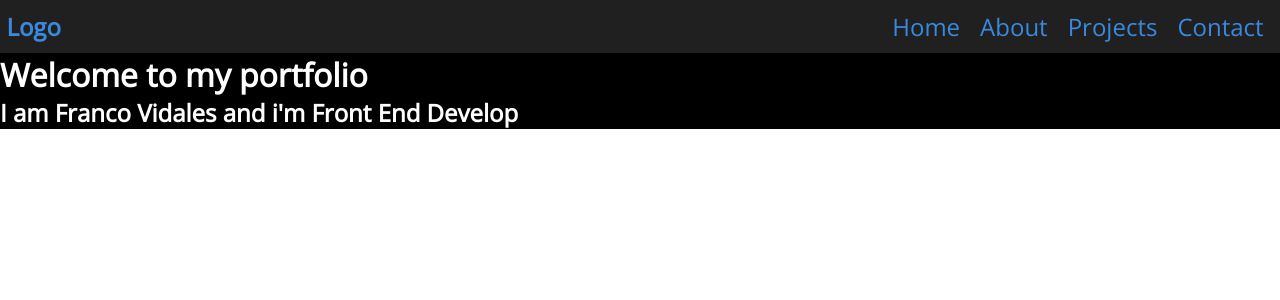
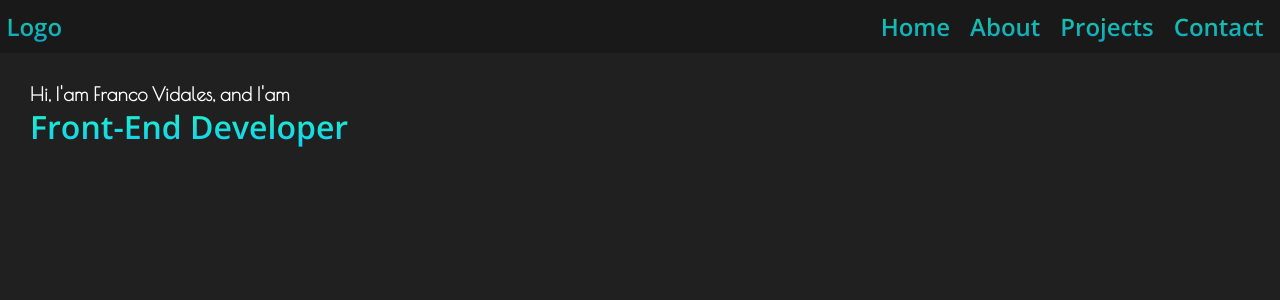
Before and after one commit to KurtCodex/Portfolio, a React (Vite) app: page / in a window 1280 px wide. Shown: the top 300 px of the page. Built offline with nearby package versions, Linux system fonts and the light colour scheme.

Commit message:
Update0.4

```diff
--- a/index.html
+++ b/index.html
@@ -4,8 +4,9 @@
 <head>
   <meta charset="UTF-8" />
   <link rel="icon" type="image/svg+xml" href="/vite.svg" />
+  <link rel="preconnect" href="https://fonts.googleapis.com">
   <link rel="preconnect" href="https://fonts.gstatic.com" crossorigin>
-  <link href="https://fonts.googleapis.com/css2?family=Open+Sans:wght@300&family=Poiret+One&display=swap"
+  <link href="https://fonts.googleapis.com/css2?family=Open+Sans:wght@600&family=Poiret+One&display=swap"
     rel="stylesheet">
   <meta name="viewport" content="width=device-width, initial-scale=1.0" />
   <title>Vite + React</title>
--- a/src/components/Home.jsx
+++ b/src/components/Home.jsx
@@ -1,11 +1,22 @@
 import React from 'react'
 import "../styles/home.scss"
+
+
 export const Home = () => {
     return (
         <>
             <div className='box-home'>
-                <h1>Welcome to my portfolio</h1>
-                <h2>I am Franco Vidales and i'm Front End Develop</h2>
+                <div className='text-home'>
+                    <div className='welcome-text-home'>
+                        <h3>Hi, I'am Franco Vidales, and I'am</h3>
+                    </div>
+                    <div className='title-home'>
+                        <h1>Front-End Developer</h1>
+                    </div>
+                </div>
+                <div className='img-home'>
+                    <img src="" alt="" />
+                </div>
             </div>
         </>
     )
--- a/src/styles/burguerBtn.scss
+++ b/src/styles/burguerBtn.scss
@@ -10,8 +10,8 @@
 }
 
 .nav-icon-6 span {
-    background-color: #3989df;
-    ;
+    background: -webkit-linear-gradient(#1ccda1, #0ea4c6);
+
     position: absolute;
     transition: .3s cubic-bezier(.8, .5, .2, 1.4);
     width: 100%;
--- a/src/styles/home.scss
+++ b/src/styles/home.scss
@@ -1,4 +1,36 @@
 .box-home {
-    background-color: black;
+    display: flex;
+    flex-direction: row;
+    justify-content: flex-start;
+
+
+    background-color: #202020;
     color: white;
+
+    height: 100vh;
+    padding: 30px;
+
+    .text-home {
+        display: flex;
+        flex-direction: column;
+        justify-content: flex-start;
+
+        .title-home {
+            font-family: 'Open Sans', sans-serif;
+            background: -webkit-linear-gradient(#20f9c3, #13cbf4);
+            -webkit-background-clip: text;
+            -webkit-text-fill-color: transparent;
+        }
+
+        .welcome-text-home {
+            font-family: 'Poiret One', cursive;
+            letter-spacing: .3px;
+
+            display: flex;
+            flex-direction: column;
+            justify-content: flex-start;
+        }
+    }
+
+
 }
--- a/src/styles/navbar.scss
+++ b/src/styles/navbar.scss
@@ -1,10 +1,9 @@
 * {
     margin: 0;
-    font-family: 'Open Sans', sans-serif;
 }
 
 .navbar {
-    background-color: #202020;
+    background-color: #191919;
     padding: .4rem;
     display: flex;
     flex-direction: row;
@@ -12,15 +11,19 @@
     align-items: center;
     width: auto;
     height: 40px;
-    font-family: 'Lucida Sans', 'Lucida Sans Regular', 'Lucida Grande', 'Lucida Sans Unicode', Geneva, Verdana, sans-serif;
 
+    font-family: 'Open Sans', sans-serif;
 
     h2 {
-        color: #3989df;
+        background: -webkit-linear-gradient(#1ccda1, #0ea4c6);
+        -webkit-background-clip: text;
+        -webkit-text-fill-color: transparent;
     }
 
     a {
-        color: #3989df;
+        background: -webkit-linear-gradient(#1ccda1, #0ea4c6);
+        -webkit-background-clip: text;
+        -webkit-text-fill-color: transparent;
         text-decoration: none;
         margin-right: 1rem;
     }
@@ -91,7 +94,7 @@
 
     &.active {
         background-color: #333;
-        top: -150px;
+        top: -10vh;
         right: 0px;
         width: 100%;
         height: 75%;
```
Also changed, not shown: src/styles/__variables.scss (added).
